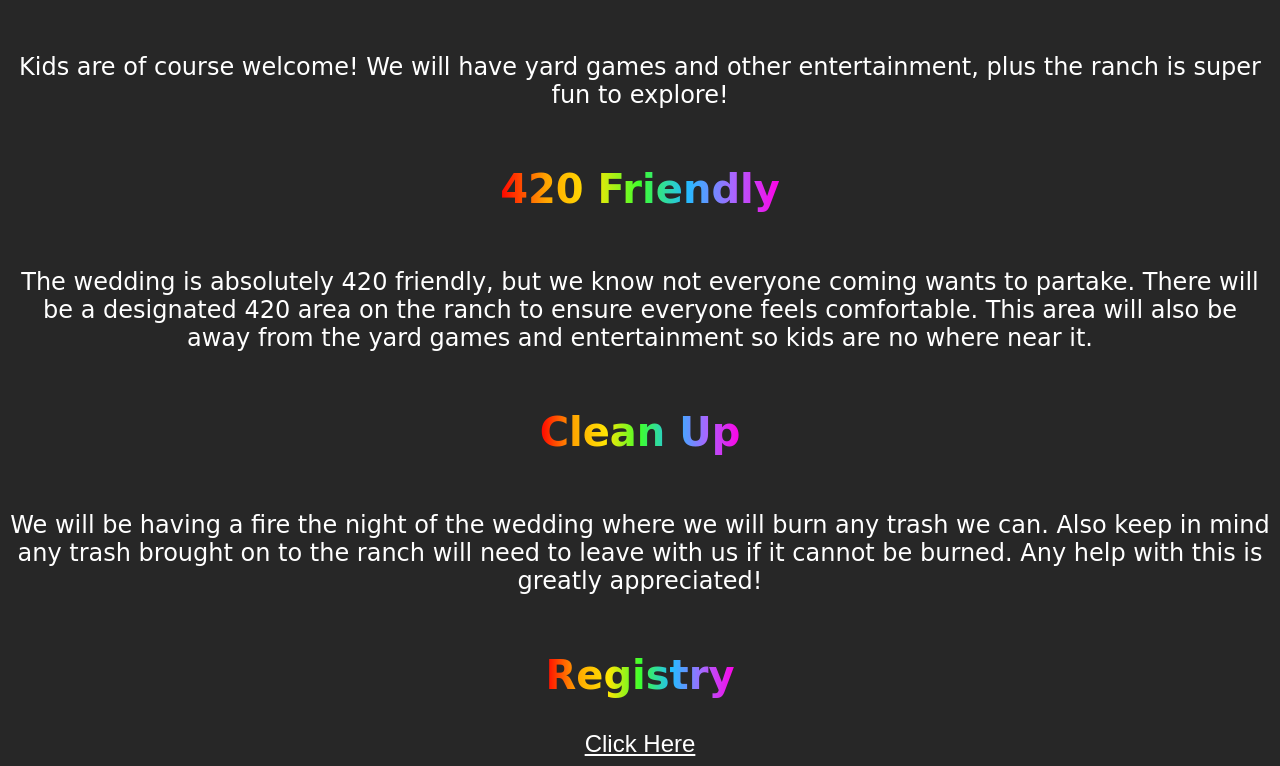
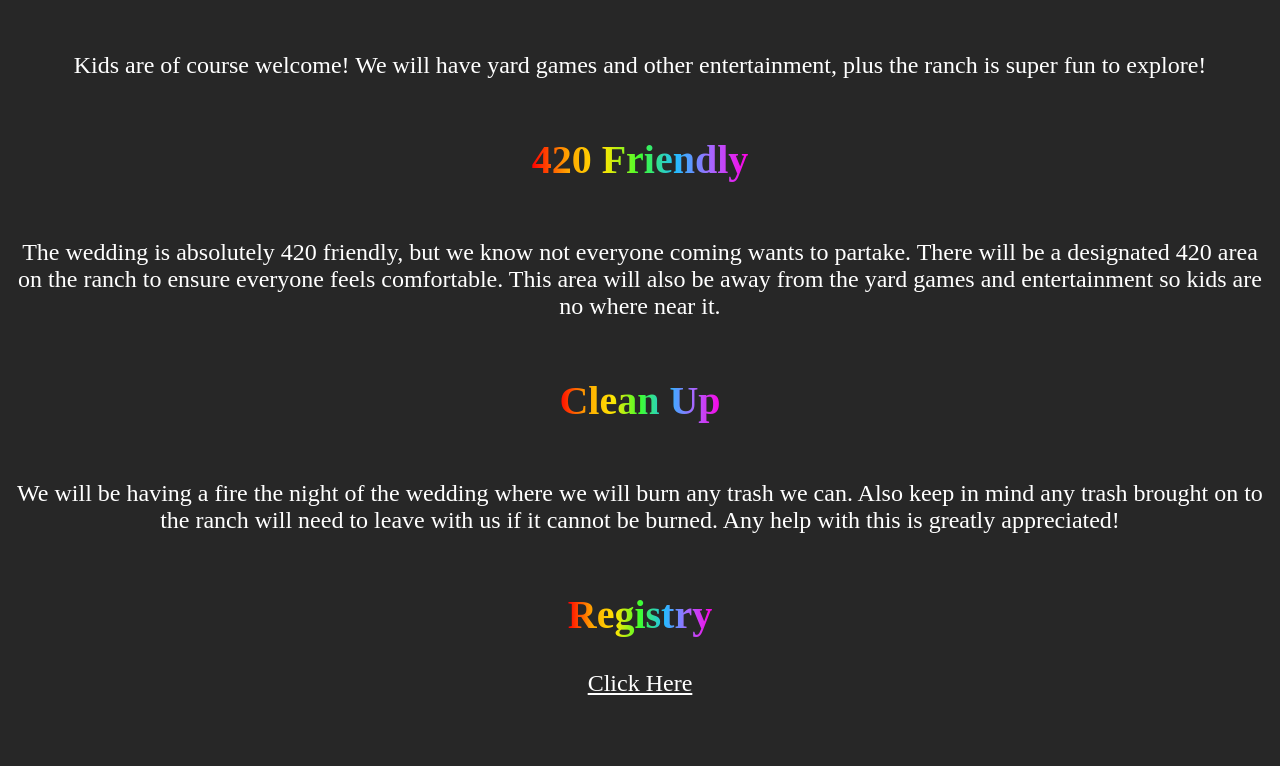
Before and after one commit to Madi-hippo/Madi-Liam-Wedding, a plain HTML site: page index.html in a window 1280 px wide. Shown: the part 1224-1990 px from the top of the page. After the commit the page ends 1929 px from the top, so only its background shows below. Drawn offline with Linux system fonts and the light colour scheme.

Commit message:
Update main.css

```diff
--- a/main.css
+++ b/main.css
@@ -5,7 +5,7 @@ h1 {
         -webkit-background-clip: text;
         display: inline-block;
         margin-bottom: 2rem;
-        font-family: cursive;}
+        font-family: indie flower;}
 
 h2{
     font-size:40px;
@@ -14,7 +14,7 @@ h2{
         -webkit-background-clip: text;
         display: inline-block;
         margin-bottom: 2rem;
-        font-family: cursive;}
+        font-family: indie flower;}
 
 h3{
     font-size: 35px;
@@ -32,9 +32,9 @@ body{
 p{
         font-size: 24px;
         color: #ffffff;
-        font-family: cursive;}
+        font-family: indie flower;}
 
 a{
     font-size: 24px;
         color: #ffffff;
-        font-family: fantasy;}
+        font-family: indie flower;}
```
